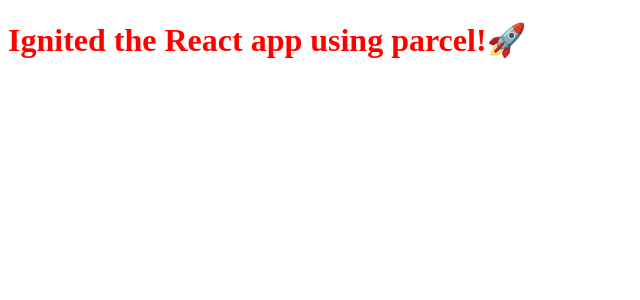
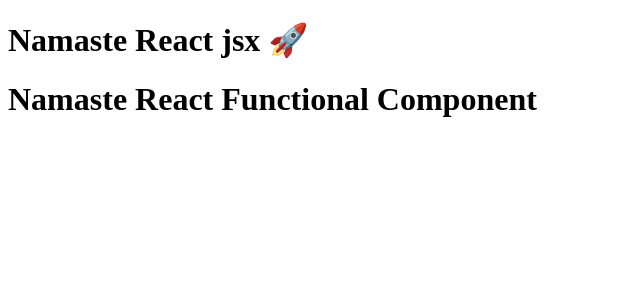
Before and after one commit to MahavirK/namaste-react-mk, a React (Vite) app: page / in a window 1280 px wide. Shown: the top 300 px of the page, without its empty margins (0-640 px from the left). Built offline with nearby package versions, Linux system fonts and the light colour scheme.

Commit message:
Session  3

```diff
--- a/App.js
+++ b/App.js
@@ -1,12 +1,17 @@
 import React from "react";
 import ReactDOM from "react-dom/client";
 
-const heading = React.createElement(
-  "h1",
-  { id: "heading" },
-  "Ignited the React app using parcel!🚀"
+//React Element
+const Title = () => <h1 className="head">Namaste React jsx 🚀</h1>;
+
+//React Functional Component
+const HeadingComponent = () => (
+  <div>
+    <Title />
+    <h1>Namaste React Functional Component</h1>
+  </div>
 );
 
 const root = ReactDOM.createRoot(document.getElementById("root"));
 
-root.render(heading);
+root.render(<HeadingComponent />);
--- a/index.html
+++ b/index.html
@@ -8,7 +8,9 @@
     <title>🚀</title>
   </head>
   <body>
-    <div id="root"></div>
+    <div id="root">
+      <h1>Not Rendered</h1>
+    </div>
     <script type="module" src="./App.js"></script>
   </body>
 </html>
--- a/package.json
+++ b/package.json
@@ -3,6 +3,8 @@
   "version": "1.0.0",
   "description": "This is Namaste React by Mahavir Kathed",
   "scripts": {
+    "start":"parcel index.html",
+    "build":"parcel build index.html",
     "test": "jest"
   },
   "repository": {
```
Also changed, not shown: Notes/Note/Session2.txt (renamed from Notes/Session2.txt), Notes/Note/Session3.txt (added).
